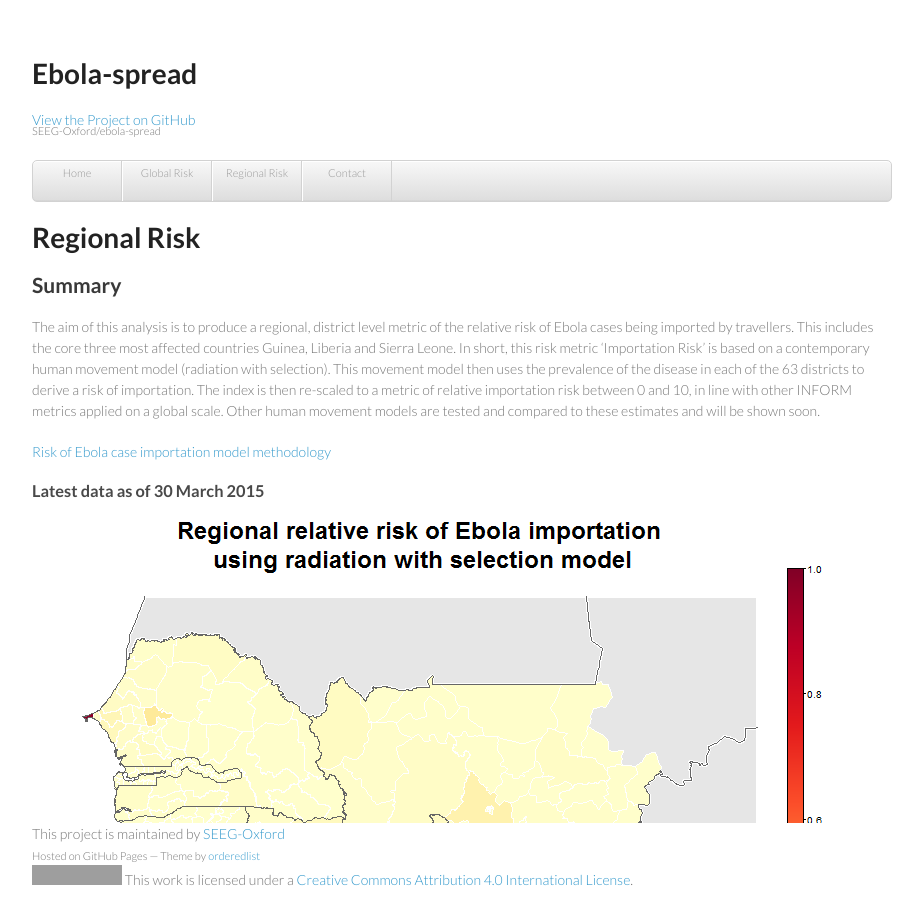
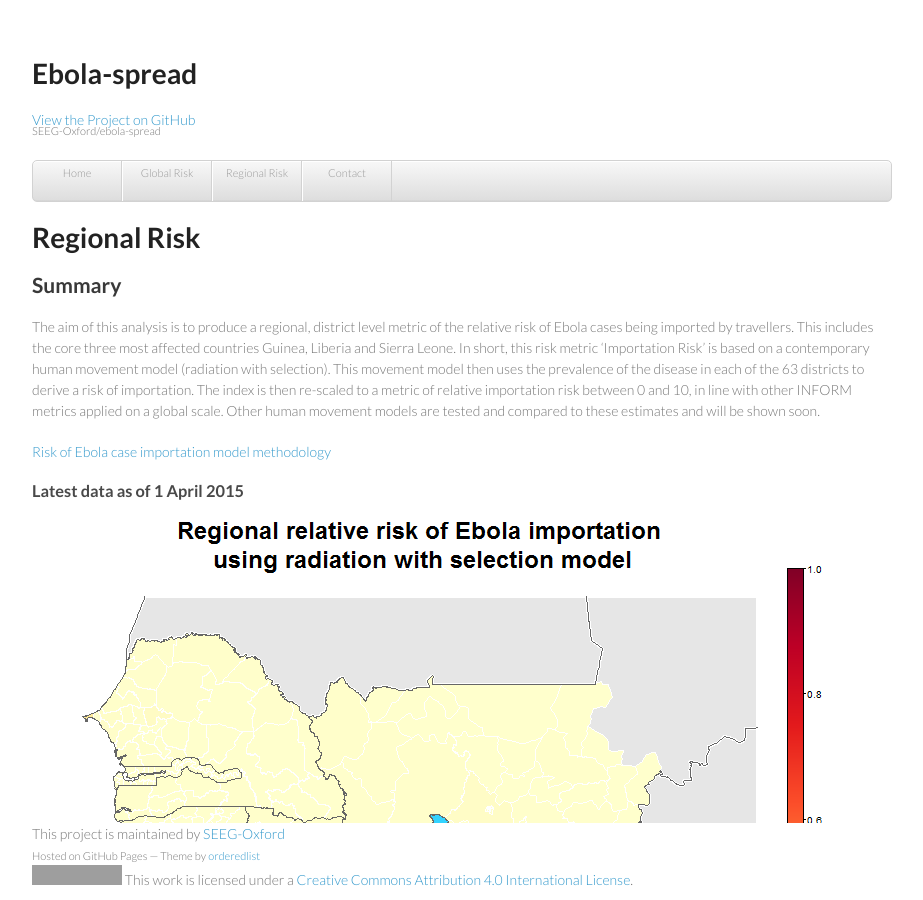
Before and after one commit to SEEG-Oxford/ebola-spread, a Jekyll site: the page built from local-risk.md, in a window 1280 px wide and 900 px high. Shown: the whole window, without its empty margins (178-1101 px from the left). Built offline with Jekyll 4.4.1, drawn with Linux system fonts in a browser that asks for light colours; grey boxes are pictures that could not be loaded.

Commit message:
Update regional risk maps with WHO data from 1 April 2015

```diff
--- a/local-risk.md
+++ b/local-risk.md
@@ -11,7 +11,7 @@ The aim of this analysis is to produce a regional, district level metric of the
 
 [Risk-doc]: http://seeg-oxford.github.io/ebola-spread/local-risk-doc
 
-### Latest data as of 30 March 2015
+### Latest data as of 1 April 2015
 
 <a href="images/regional_prediction_radsel_france_large.png"><img src="images/regional_prediction_radsel_france.png" /></a>
 Predicted relative risk of importation of EVD cases from districts with reported cases in the last <b>21</b> days using the radiation with selection model. Dark red indicates higher risk of importation. Note that this does not represent a prediction of the number of new cases being reported in the future. Districts with reported cases are coloured blue to prevent skew.
```
Also changed, not shown: images/regional_prediction_gravity_france.png, images/regional_prediction_gravity_france_large.png, images/regional_prediction_radiation_france.png, images/regional_prediction_radiation_france_large.png, images/regional_prediction_radsel_france.png, images/regional_prediction_radsel_france_large.png, images/regional_prediction_uniform_france.png, images/regional_prediction_uniform_france_large.png.
